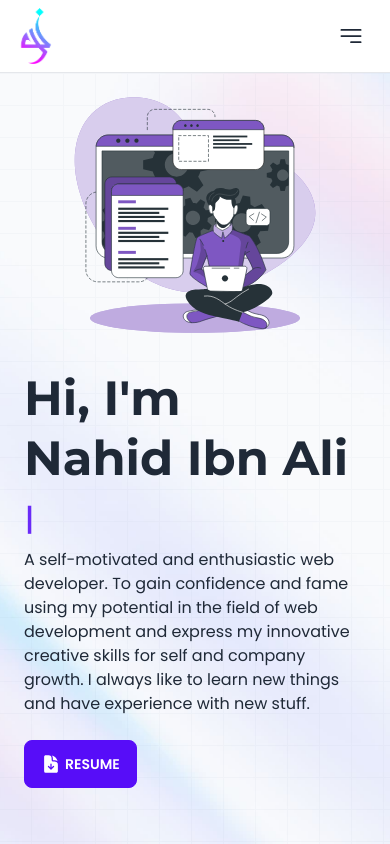
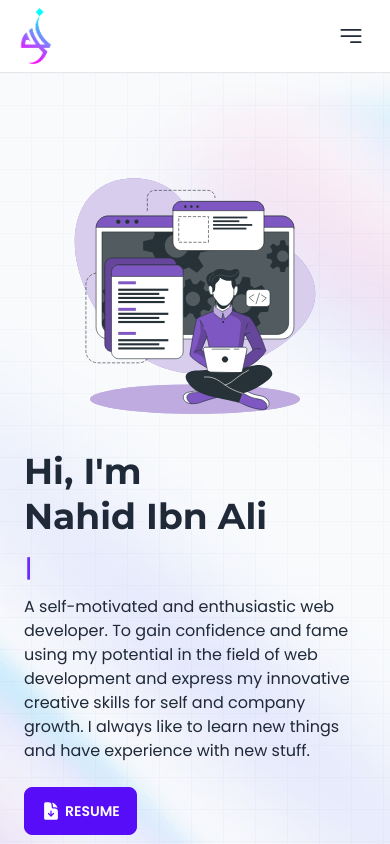
Before and after one commit to NahidIbnAli/nahid-ibn-ali, a React (Create React App) app: page / in a window 390 px wide. Shown: the top 844 px of the page. Built offline with nearby package versions, Linux system fonts and the light colour scheme.

Commit message:
added card image scroll on hover

```diff
--- a/src/Pages/Blog/Blog.jsx
+++ b/src/Pages/Blog/Blog.jsx
@@ -2,7 +2,7 @@ import React from "react";
 
 const Blog = () => {
   return (
-    <div className="min-h-screen flex justify-center items-center">
+    <div className="min-h-screen flex justify-center items-center text-center">
       <h1 className="text-5xl font-semibold font-display">
         Blog will coming soon
       </h1>
--- a/src/Pages/Home/About/About.jsx
+++ b/src/Pages/Home/About/About.jsx
@@ -27,7 +27,7 @@ const About = () => {
   return (
     <div className="hero bg-base-200 py-10 px-2">
       <div className="hero-content flex-col lg:flex-row gap-9 lg:gap-14">
-        <img src={portrait} className="max-w-sm rounded-lg" alt="" />
+        <img src={portrait} className="max-w-sm rounded-lg w-full" alt="" />
         <div className="lg:w-1/2">
           <h1 className="text-5xl font-semibold font-display">About Me</h1>
           <p className="py-6 font-sans">
--- a/src/Pages/Home/Hero/Hero.jsx
+++ b/src/Pages/Home/Hero/Hero.jsx
@@ -5,19 +5,17 @@ import Typewriter from "typewriter-effect";
 
 const Hero = () => {
   return (
-    <div className="hero min-h-screen bg-base-100 bg-[url('/public/hero@75.b2469a49.jpg')] dark:bg-[url('/public/hero-dark@90.dba36cdf.jpg')] -mt-16">
+    <div className="hero min-h-screen bg-base-100 bg-[url('/public/hero@75.b2469a49.jpg')] dark:bg-[url('/public/hero-dark@90.dba36cdf.jpg')]">
       <div className="bg-[url('/public/pattern.png')] px-6 w-full h-full">
-        <div className="container xl:w-2/3 flex items-center justify-center mx-auto min-h-screen flex-col lg:flex-row-reverse gap-5 lg:gap-20">
-          <img
-            src={image}
-            className="w-4/5 md:w-3/4 lg:w-1/2 xl:w-2/5"
-            alt=""
-          />
+        <div className="container xl:w-2/3 flex items-center justify-center mx-auto min-h-screen flex-col lg:flex-row-reverse gap-5 lg:gap-20 py-10">
+          <div className="w-4/5 md:w-3/4 lg:w-1/2 xl:w-2/5">
+            <img src={image} className="w-full" alt="" />
+          </div>
           <div className="lg:w-1/2">
-            <h1 className="text-5xl font-bold font-display leading-tight">
+            <h1 className="text-4xl lg:text-5xl font-bold font-display leading-tight">
               Hi, I'm <br></br> Nahid Ibn Ali
             </h1>
-            <div className="text-3xl text-primary dark:text-sky-400 font-semibold font-display py-3">
+            <h3 className="text-2xl lg:text-3xl text-primary dark:text-sky-400 font-semibold font-display py-3">
               <Typewriter
                 options={{
                   strings: [
@@ -31,7 +29,7 @@ const Hero = () => {
                   loop: true,
                 }}
               />
-            </div>
+            </h3>
 
             <p className="mb-6">
               A self-motivated and enthusiastic web developer. To gain
--- /dev/null
+++ b/src/Pages/Home/Projects/Project.css
@@ -0,0 +1,14 @@
+.card figure {
+  width: 100%;
+  height: 200px;
+}
+.card figure img {
+  width: 100%;
+  height: 100%;
+  object-fit: cover;
+  object-position: top;
+  transition: 2.5s ease-in-out;
+}
+.card figure:hover img {
+  object-position: bottom;
+}
--- a/src/Pages/Home/Projects/Projects.jsx
+++ b/src/Pages/Home/Projects/Projects.jsx
@@ -3,12 +3,13 @@ import { FontAwesomeIcon } from "@fortawesome/react-fontawesome";
 import { faGithub } from "@fortawesome/free-brands-svg-icons";
 import { faChartLine } from "@fortawesome/free-solid-svg-icons";
 import { Link } from "react-router-dom";
+import "./Project.css";
 
 const Projects = () => {
   const projects = [
     {
       name: "eBay Cars - Used car buying and selling",
-      image: "https://i.ibb.co/HV6xP62/e-Bay-Cars.png",
+      image: "https://i.ibb.co/k9zn440/e-Bay-Cars.png",
       link: "ebay-cars",
       description:
         "A full-stack single-page used car buying and selling web app where people can buy and sell their car.",
@@ -26,7 +27,7 @@ const Projects = () => {
     },
     {
       name: "Get Snappy - Photography Services",
-      image: "https://i.ibb.co/h7gJvsh/Get-snappy.png",
+      image: "https://i.ibb.co/mFq0qxJ/get-snappy.png",
       link: "get-snappy",
       description:
         " A full-stack single-page photography service review web app where user can give review and monitor their review.",
@@ -44,7 +45,7 @@ const Projects = () => {
     {
       name: "Coding Ninja - Ed-Tech",
       link: "coding-ninja",
-      image: "https://i.ibb.co/vZwwJS3/Coding-Ninja.png",
+      image: "https://i.ibb.co/q722SqQ/Coding-Ninja.png",
       description:
         "A full-stack single-page Ed-Tech web app where users can buy premium access and more.",
       technologies: [
@@ -69,13 +70,15 @@ const Projects = () => {
           {projects.map((project, index) => (
             <div
               key={index}
-              className="card dark:border border-gray-700 bg-base-100 shadow-lg font-sans"
+              className="card dark:border border-gray-700 bg-base-100 shadow-lg font-sans p-6"
             >
-              <figure className="px-6 pt-6">
+              <figure className="h-48">
                 <img src={project.image} alt="" className="rounded-xl" />
               </figure>
-              <div className="card-body items-start p-6">
-                <h2 className="card-title font-semibold">{project.name}</h2>
+              <div className="card-body items-start p-0">
+                <h2 className="card-title font-semibold pt-5">
+                  {project.name}
+                </h2>
                 <p>{project.description}</p>
                 <ul className="flex flex-wrap gap-3 my-4">
                   {project.technologies.map((technology, index) => (
--- a/src/Pages/Shared/Footer/Footer.jsx
+++ b/src/Pages/Shared/Footer/Footer.jsx
@@ -10,7 +10,7 @@ import "./Footer.css";
 
 const Footer = () => {
   return (
-    <footer className="footer footer-center p-10 dark:bg-gray-900 text-base-content font-sans text-base gap-3 dark:border-t border-gray-700">
+    <footer className="footer footer-center py-24 px-6 dark:bg-gray-900 text-base-content font-sans text-base gap-3 dark:border-t border-gray-700">
       <div>
         <div className="grid grid-flow-col gap-4">
           <a
--- a/src/Pages/Shared/ProjectDetails/ProjectDetails.jsx
+++ b/src/Pages/Shared/ProjectDetails/ProjectDetails.jsx
@@ -28,6 +28,7 @@ const ProjectDetails = () => {
           <div className="lg:w-1/2">
             <h2 className="text-3xl font-semibold mb-3">{name}</h2>
             <p className="mb-4">{description}</p>
+            <h3 className="text-xl font-medium text-slate-300">Features</h3>
             <ul className="mb-4">
               {features.map((feature, index) => (
                 <li key={index}>
@@ -40,6 +41,9 @@ const ProjectDetails = () => {
                 </li>
               ))}
             </ul>
+            <h3 className="text-xl font-medium text-slate-300">
+              Technology used
+            </h3>
             <ul className="mb-5">
               {technologies.map((technology, index) => (
                 <li key={index}>
```
Also changed, not shown: 1 other file (tests, documents, lock files or other folders).
